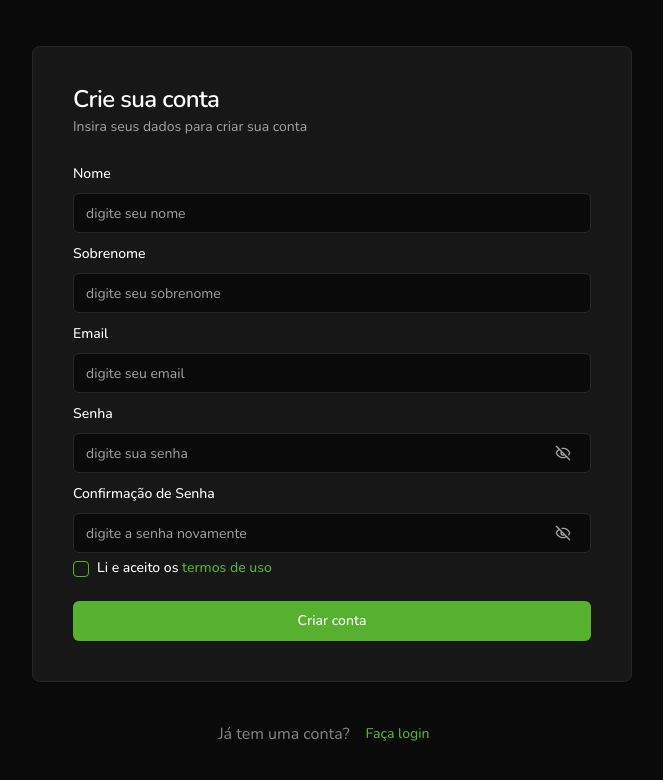
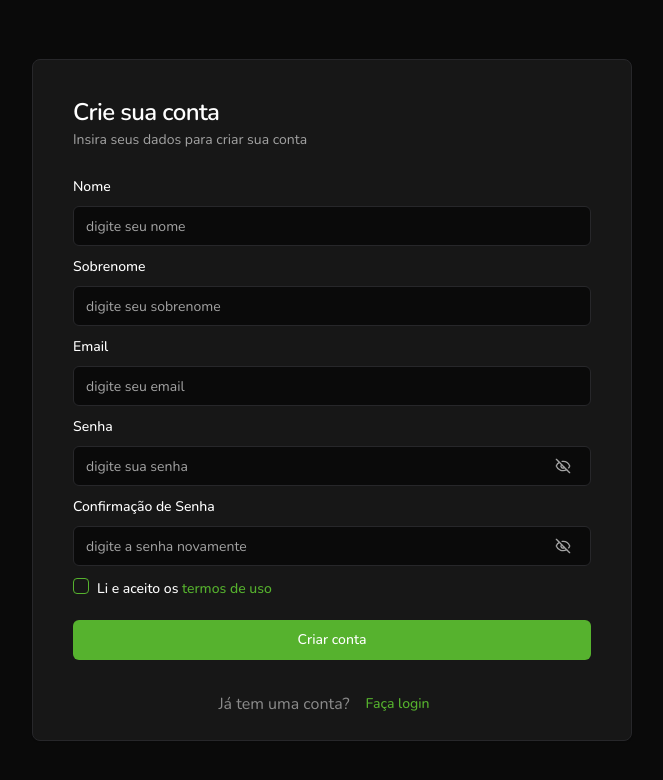
Before and after one commit to caiob77/Fintrack, a React (Vite) app: page /signup in a window 1280 px wide. Shown: the top 780 px of the page, without its empty margins (308-971 px from the left). Built offline with nearby package versions, Linux system fonts and the light colour scheme.

Commit message:
fix: adjust layout and spacing in signup page form for better user experience

```diff
--- a/src/pages/signup.jsx
+++ b/src/pages/signup.jsx
@@ -90,9 +90,9 @@ const SignupPage = () => {
                 )} />
                 <FormField control={methods.control} name="terms" render={({ field }) => (
                     <FormItem>
-                        <div className="items-top flex space-x-2">
+                        <div className="items-top flex space-x-2 space-y-2">
                             <FormControl>
-                                <Checkbox id="terms" checked={field.value} onCheckedChange={field.onChange} />
+                                <Checkbox className="mt-1" id="terms" checked={field.value} onCheckedChange={field.onChange} />
                             </FormControl>
                             <Label htmlFor="terms">Li e aceito os <Link to="/terms" className="text-primary hover:text-primary/70">termos de uso</Link></Label>
                         </div>
@@ -103,13 +103,13 @@ const SignupPage = () => {
                 <CardFooter>
                     <Button className="w-full">Criar conta</Button>
                 </CardFooter>
-            </Card>
-            <div className="flex items-center justify-center">
+                <div className="flex items-center justify-center">
                 <p className="text-center opacity-50"> Já tem uma conta? </p>
                 <Button variant="link" asChild className="text-primary hover:text-primary/70">
                 <Link to="/login">Faça login</Link>
                 </Button>
             </div>
+            </Card>
             </form>
             </Form>
         </div>
```
